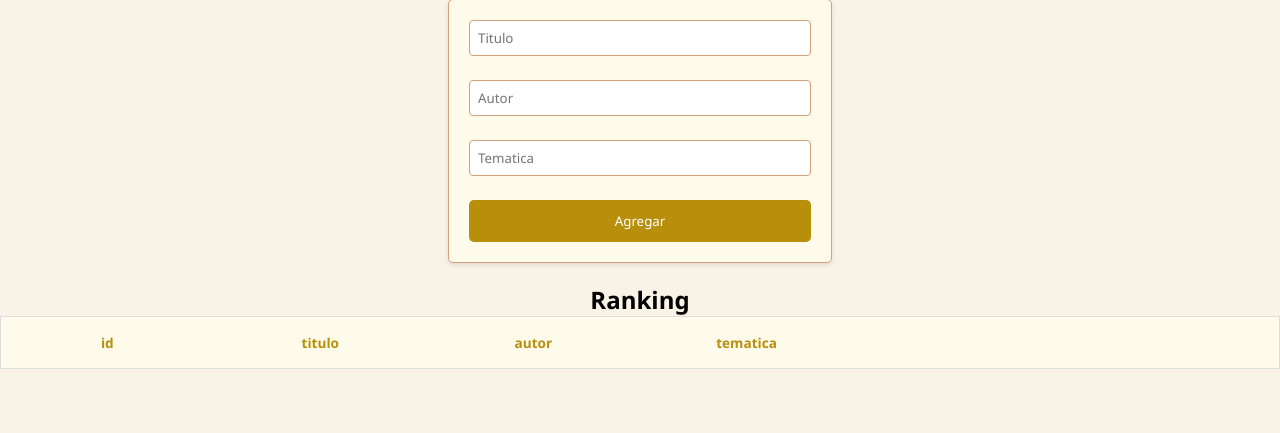
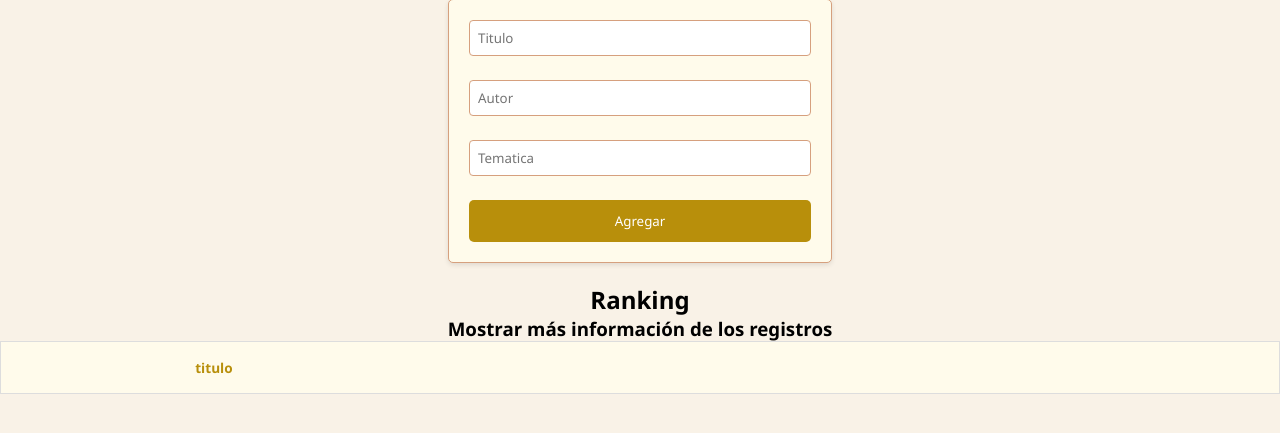
Before and after one commit to SystemTinux/M08-PHP, a PHP site: page / in a window 1280 px wide. Shown: the part 64-497 px from the top of the page. Run offline with PHP 8.4, Linux system fonts and the light colour scheme; data that the repository does not hold is empty.

Commit message:
"Segon commit"

```diff
--- a/index.php
+++ b/index.php
@@ -36,13 +36,14 @@ $query = mysqli_query($con, $sql);
 
     <div class="libros-table">
         <h2>Ranking</h2>
+        <h3><a href="masinfo.php"></a>Mostrar más información de los registros</h3>
         <table>
             <thead>
                 <tr>
-                    <th>id</th>
+                    <!--<th>id</th>-->
                     <th>titulo</th>
-                    <th>autor</th>
-                    <th>tematica</th>
+                    <!--<th>autor</th>
+                    <th>tematica</th>-->
                     <th></th>
                     <th></th>
                 </tr>
@@ -50,10 +51,10 @@ $query = mysqli_query($con, $sql);
             <tbody>
                 <?php while ($row = mysqli_fetch_array($query)): ?>
                     <tr>
-                        <th><?= $row['id'] ?></th>
+                        <!--<th><?= $row['id'] ?></th>-->
                         <th><?= $row['titulo'] ?></th>
-                        <th><?= $row['autor'] ?></th>
-                        <th><?= $row['tematica'] ?></th>
+                        <!--<th><?= $row['autor'] ?></th>
+                        <th><?= $row['tematica'] ?></th>-->
                         <th><a href="Funciones/update.php?id=<?= $row['id'] ?>" class="libros-table--edit">Editar</a></th>
                         <th><a href="Funciones/eliminar_libros.php?id=<?= $row['id'] ?>" onclick="return confir_eliminar()" class="libros-table--delete" >Eliminar</a></th>
                     </tr>
```
